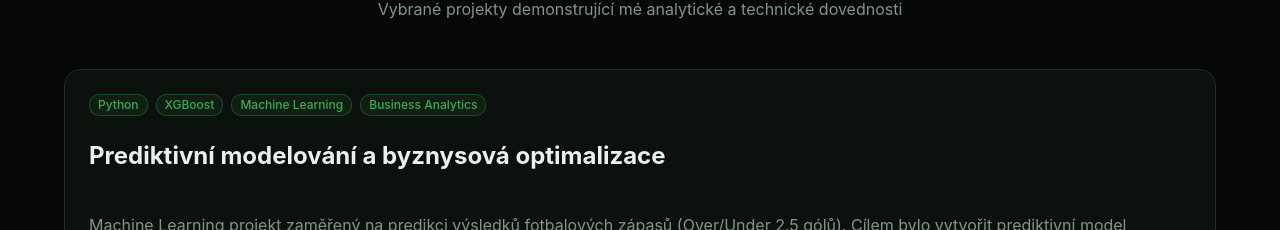
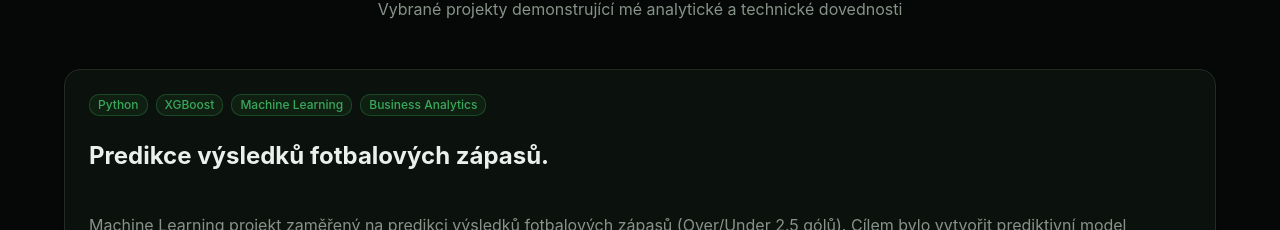
Before and after one commit to budilovaan-ai/annabudilova.github.io, a Next.js app: page / in a window 1280 px wide. Shown: the part 1475-1705 px from the top of the page. Built offline with nearby package versions, Linux system fonts and the light colour scheme.

Commit message:
Update projects-section.tsx

```diff
--- a/components/projects-section.tsx
+++ b/components/projects-section.tsx
@@ -3,7 +3,7 @@ import { ProjectCard } from "@/components/project-card"
 const projects = [
   {
     id: 1,
-    title: "Prediktivní modelování a byznysová optimalizace",
+    title: "Predikce výsledků fotbalových zápasů.",
     tags: ["Python", "XGBoost", "Machine Learning", "Business Analytics"],
     description: "Machine Learning projekt zaměřený na predikci výsledků fotbalových zápasů (Over/Under 2.5 gólů). Cílem bylo vytvořit prediktivní model (XGBoost / Random Forest) a kvantifikovat jeho byznysový přínos. Redukce features podle dopadu na přesnost predikcí modelu vedla k nárůstu očekávaného ročního zisku o 37 %.",
     teamNote: "Projekt byl realizován týmově. Mojí hlavní zodpovědností byla explorativní analýza, trénování modelu, výběr a testování features, které měly nejvyšší dopad na zvýšení přesnosti modelu.",
```
